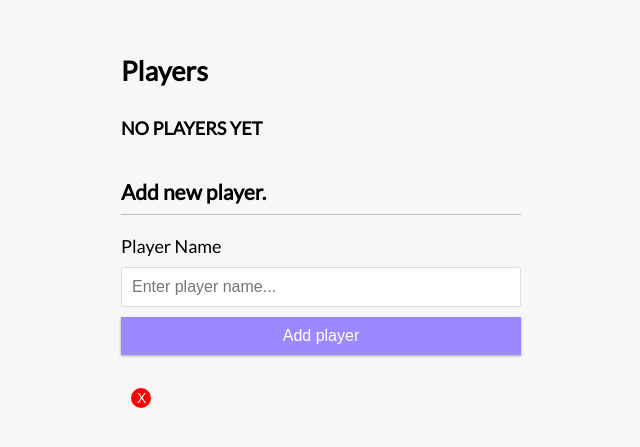
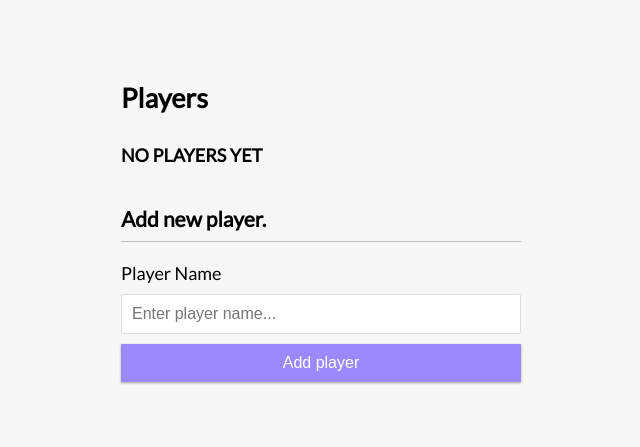
Before and after one commit to jduong42/darts_score_keeper, a React (Create React App) app in the folder dart_score_keeper/: page / in a window 1280 px wide. Shown: the part 165-612 px from the top of the page, without its empty margins (319-959 px from the left). Built offline with nearby package versions, Linux system fonts and the light colour scheme.

Commit message:
removed RemovePlayer function from App.js call

```diff
--- a/dart_score_keeper/src/App.js
+++ b/dart_score_keeper/src/App.js
@@ -16,7 +16,6 @@ function App() {
       <div className="container">
       <DisplayPlayers />
       <AddPlayer />
-      <RemovePlayer />
       </div>
     </GlobalProvider>
     );
```
